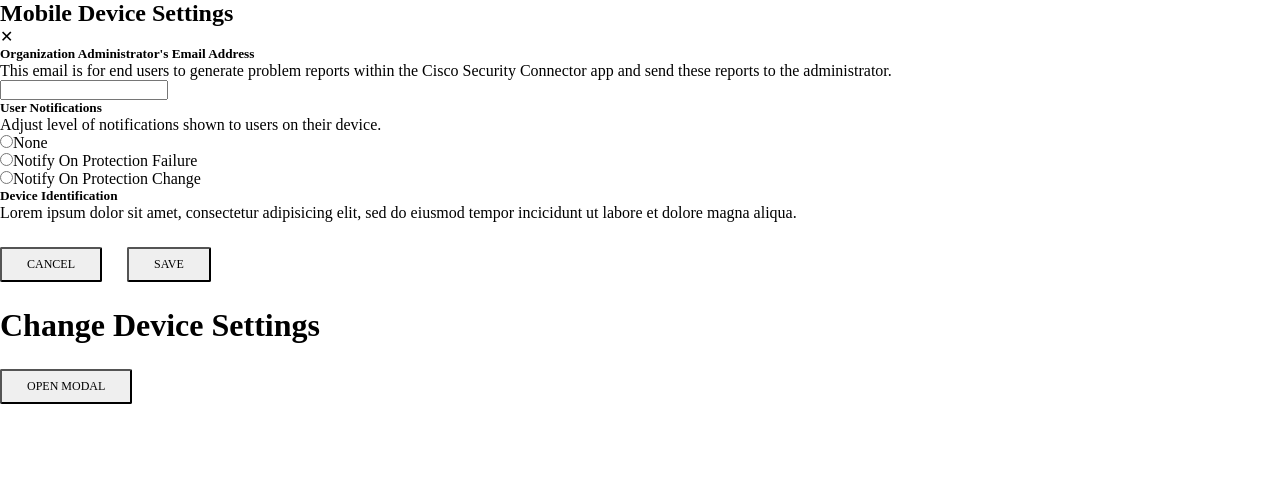
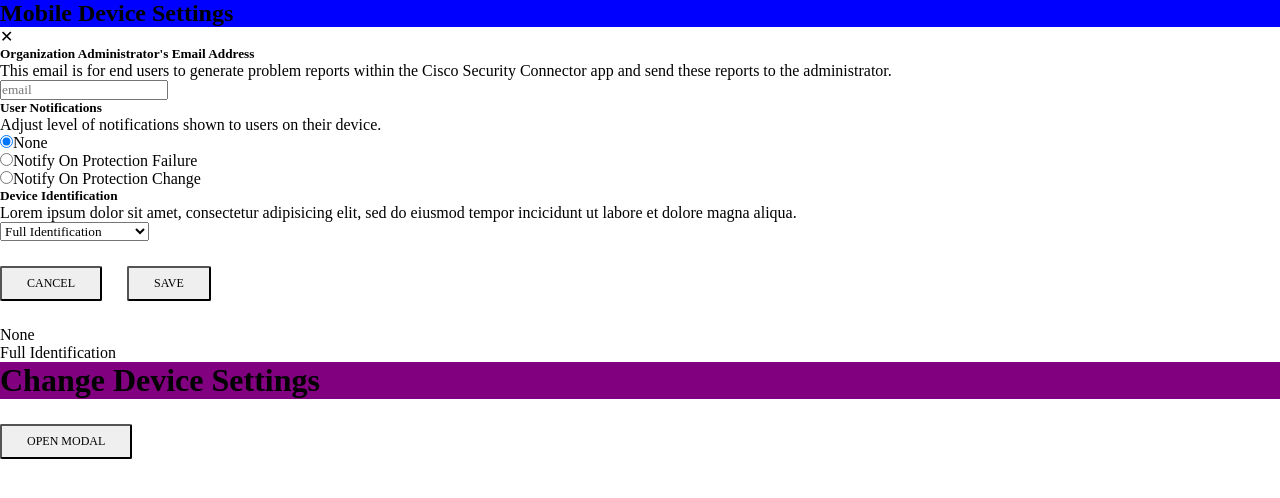
Before and after one commit to jakeholtz/reactive-device-modal, a React app: page / in a window 1280 px wide. Shown: the top 498 px of the page. Built offline with nearby package versions, Linux system fonts and the light colour scheme; a web font is replaced by a local one.

Commit message:
Update components to dynamically store data

```diff
--- a/src/App/App.jsx
+++ b/src/App/App.jsx
@@ -9,7 +9,7 @@ import PropTypes from 'prop-types';
 export default class App extends Component {
   constructor(props) {
     super(props);
-    this.state = { loading : true, isModalOpen: false };
+    this.state = { loading : true, isModalOpen: true };
     this.propTypes = { waitBeforeShow: PropTypes.number.isRequired };
     this.openModal = this.openModal.bind(this);
     this.closeModal = this.closeModal.bind(this);
--- a/src/App/App.less
+++ b/src/App/App.less
@@ -67,13 +67,12 @@ button {
   position: absolute;
   background-color: white;
   width: 550px;
-  height: 500px;
   top: 50%;
   left: 50%;
   transform: translate(-50%, -50%);
   border-radius: 1px;
   z-index: 1;
-  padding: 25px;
+  padding: 25px 25px 85px;
   color: #000019;
 
   &.open { display: block }
@@ -116,11 +115,19 @@ button {
   opacity: 0.5;
 }
 
-// h1 { background-color: purple; }
-// h2 { background-color: aqua; }
-// .section  { background-color: green; }
-// .close-modal-x {  background-color: lime; }
-// .submission-container { background-color: magenta; }
-// .section-title {background-color: yellow; }
-// .section-text {background-color: red; }
-// .section-content {background-color: blue; }
+h1 { background-color: purple; }
+h2 { background-color: blue; }
+.section  { background-color: green; }
+.close-modal-x {  background-color: red; }
+.submission-container { background-color: orange; }
+.section-title {background-color: yellow; }
+.section-text {background-color: pink; }
+.section-content {background-color: magenta; }
+.dropdown-container { background-color: aqua; }
+.aaa { background-color: darkblue; }
+.bbb { background-color: darkgreen; }
+.ccc { background-color: darkred }
+.form-radio-container { background-color: royalblue }
+.radio-container { background-color: seagreen }
+.radio-input { background-color: indianred }
+.radio-label { background-color: darkslategray }
--- a/src/App/components/DeviceModal.jsx
+++ b/src/App/components/DeviceModal.jsx
@@ -1,7 +1,9 @@
 import React, { Component } from "react";
 import TextSection from "./TextSection.jsx";
 import SubmissionOptions from "./SubmissionOptions.jsx";
-import Form from "./Form.jsx";
+import Input from "./Input.jsx";
+import Dropdown from "./Dropdown.jsx";
+import Radio from "./Radio.jsx";
 
 export default class DeviceModal extends Component {
   constructor(props) {
@@ -12,10 +14,10 @@ export default class DeviceModal extends Component {
       userNotifications: null,
       deviceIdentification: null
     }
-    this.updateUserSubmittedData = this.updateUserSubmittedData.bind(this);
+    this.updateInput = this.updateInput.bind(this);
   }
 
-  updateUserSubmittedData(property, value) {
+  updateInput(property, value) {
     const stateUpdates = {};
     stateUpdates[property] = value;
     this.setState( stateUpdates );
@@ -24,36 +26,38 @@ export default class DeviceModal extends Component {
   render() {
     const { title, isOpen, closeModal } = this.props;
 
-    /* Form Radio Options */
-    const formatOptions = {
-      userNotifications: ['None', 'Notify On Protection Failure', 'Notify On Protection Change']
-    };
-
     return (
       <div className={ `modal ${ isOpen ? 'open' : 'closed' }` }>
 
         <h2> { title } </h2>
-
         <div className="close-modal-x" onClick={ closeModal }>&#10005;</div>
 
+        {/* Organization Administrator's Email Address */}
         <TextSection name="organizationEmail" title="Organization Administrator's Email Address"
                      text="This email is for end users to generate problem reports within the Cisco
                      Security Connector app and send these reports to the administrator." />
-        <Form name="organizationEmail" type="email" placeholder="email"
-              updateUserSubmittedData={this.updateUserSubmittedData} />
+        <Input name="organizationEmail" type="email" placeholder="email"
+              updateInput={this.updateInput} />
 
+        {/* User Notifications */}
         <TextSection name="userNotifications"
                      title="User Notifications"
                      text="Adjust level of notifications shown to users on their device." />
-        <Form name="userNotifications" type="radio" options={formatOptions.userNotifications}
-              value={formatOptions.userNotifications[0]} />
+        <Radio name="userNotifications" options={['None', 'Notify On Protection Failure', 'Notify On Protection Change']}
+              updateInput={this.updateInput} />
 
+        {/* Device Identification */}
         <TextSection name="deviceIdentification" title="Device Identification"
                      text="Lorem ipsum dolor sit amet, consectetur adipisicing elit, sed do eiusmod
                      tempor incicidunt ut labore et dolore magna aliqua." />
+        <Dropdown name="deviceIdentification" options={['Full Identification', 'By Serial Number Only']}
+              updateInput={this.updateInput} />
 
         <SubmissionOptions name="modalSubmission" confirmationText="Save"
                            cancellatonText="Cancel" exitModal={ closeModal } />
+        <div> { this.state.organizationEmail } </div>
+        <div> { this.state.userNotifications } </div>
+        <div> { this.state.deviceIdentification } </div>
 
       </div>
     );
--- /dev/null
+++ b/src/App/components/Dropdown.jsx
@@ -0,0 +1,34 @@
+import React, { Component } from "react";
+
+export default class Dropdown extends Component {
+  constructor(props) {
+    super(props);
+    this.state = { inputValue: '' };
+    this.handleChange = this.handleChange.bind(this);
+
+    /* Set initial inputValue as first value in options list */
+    if (props.options && props.options.length) this.setInitialState.call(this, props.options[0]);
+  }
+
+  setInitialState(inputValue) {
+    this.state = { inputValue };
+    this.props.updateInput(this.props.name, inputValue);
+  }
+
+  handleChange(event) {
+    this.setState({inputValue: event.target.value});
+    this.props.updateInput(this.props.name, event.target.value);
+  }
+
+  render() {
+    const { type, options } = this.props;
+
+    return (
+      <div className="dropdown-container">
+        <select onChange={this.handleChange}>
+          { options.map((opt, index) => <option key={index} value={opt}>{opt}</option> ) }
+        </select>
+      </div>
+    );
+  }
+}
--- a/src/App/components/Form.jsx
+++ /dev/null
@@ -1,41 +0,0 @@
-import React, { Component } from "react";
-
-export default class Form extends Component {
-  constructor(props) {
-    super(props);
-    this.state = { inputValue: '' };
-    this.handleChange = this.handleChange.bind(this);
-  }
-
-  handleChange(event) {
-    this.setState({inputValue: event.target.value});
-    this.props.updateUserSubmittedData(this.props.name, event.target.value);
-  }
-
-  render() {
-    const { type, options } = this.props;
-
-    if (options) {
-      return (
-        <form>
-          { options.map((option, index) => {
-            return (
-              <div key={index} className="radio-option">
-                <input type= { type } value={option} onChange={this.handleChange} />
-                <label htmlFor={index} >{ option }</label>
-              </div>
-            );
-          })
-        }
-        </form>
-      )
-    } else {
-      return (
-        <form>
-          <input type={type} onChange={this.handleChange} value={this.state.inputValue} />
-        </form>
-      );
-    }
-
-  }
-}
--- /dev/null
+++ b/src/App/components/Input.jsx
@@ -0,0 +1,29 @@
+import React, { Component } from "react";
+
+export default class Input extends Component {
+  constructor(props) {
+    super(props);
+    this.state = { inputValue: '' };
+    this.handleChange = this.handleChange.bind(this);
+  }
+
+  handleChange(event) {
+    this.setState({inputValue: event.target.value});
+    this.props.updateInput(this.props.name, event.target.value);
+  }
+
+  render() {
+    const { name, type, placeholder } = this.props;
+
+    return (
+        <form className="form-container">
+          <input className="form-input"
+                 name={name}
+                 type={type}
+                 placeholder={placeholder}
+                 value={this.state.inputValue}
+                 onChange={this.handleChange} />
+        </form>
+      );
+  }
+}
--- /dev/null
+++ b/src/App/components/Radio.jsx
@@ -0,0 +1,46 @@
+import React, { Component } from "react";
+
+export default class Radio extends Component {
+  constructor(props) {
+    super(props);
+    this.state = { inputValue: '' };
+    this.handleChange = this.handleChange.bind(this);
+
+    /* Set initial inputValue as first value in options list */
+    if (props.options && props.options.length) this.setInitialState.call(this, props.options[0]);
+  }
+
+  setInitialState(inputValue) {
+    this.state = { inputValue };
+    this.props.updateInput(this.props.name, inputValue);
+  }
+
+  handleChange(event) {
+    this.setState({inputValue: event.target.value});
+    this.props.updateInput(this.props.name, event.target.value);
+  }
+
+  render() {
+    const { options } = this.props;
+
+    return (
+      <form className="form-radio-container" >
+        <div className="radio-container">
+          {
+            options.map((option, index) => {
+              const identifier = `${this.props.name}${index + 1}`;
+              return (
+                <div className="radio-option" key={identifier} >
+                  <input className="radio-input" name={this.props.name} type="radio" value={option}
+                         checked={this.state.inputValue ? this.state.inputValue === option : !index}
+                         onChange={ this.handleChange } />
+                  <label className="radio-label" htmlFor={identifier}>{option}</label>
+                </div>
+              );
+            })
+          }
+        </div>
+      </form>
+    );
+  }
+}
```
